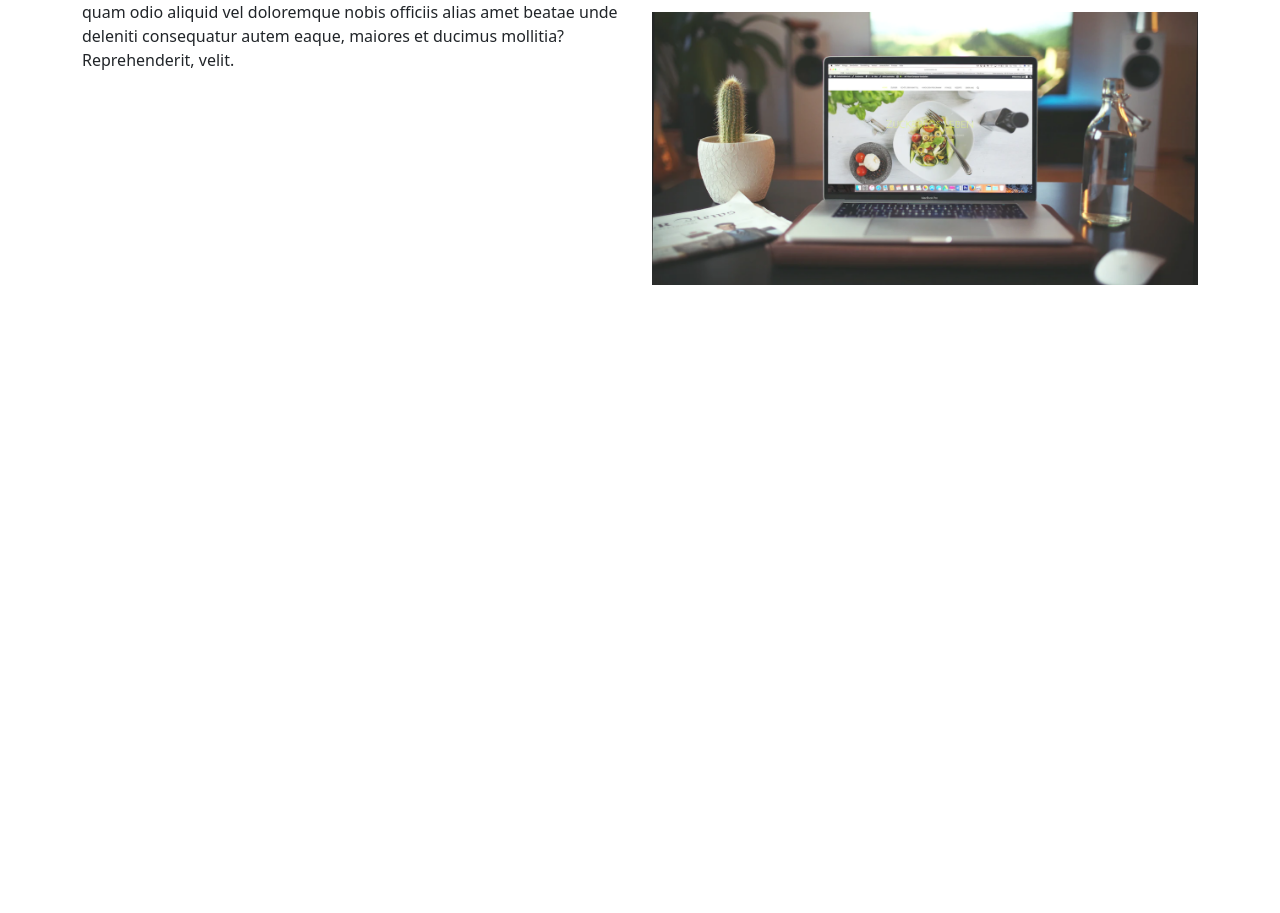
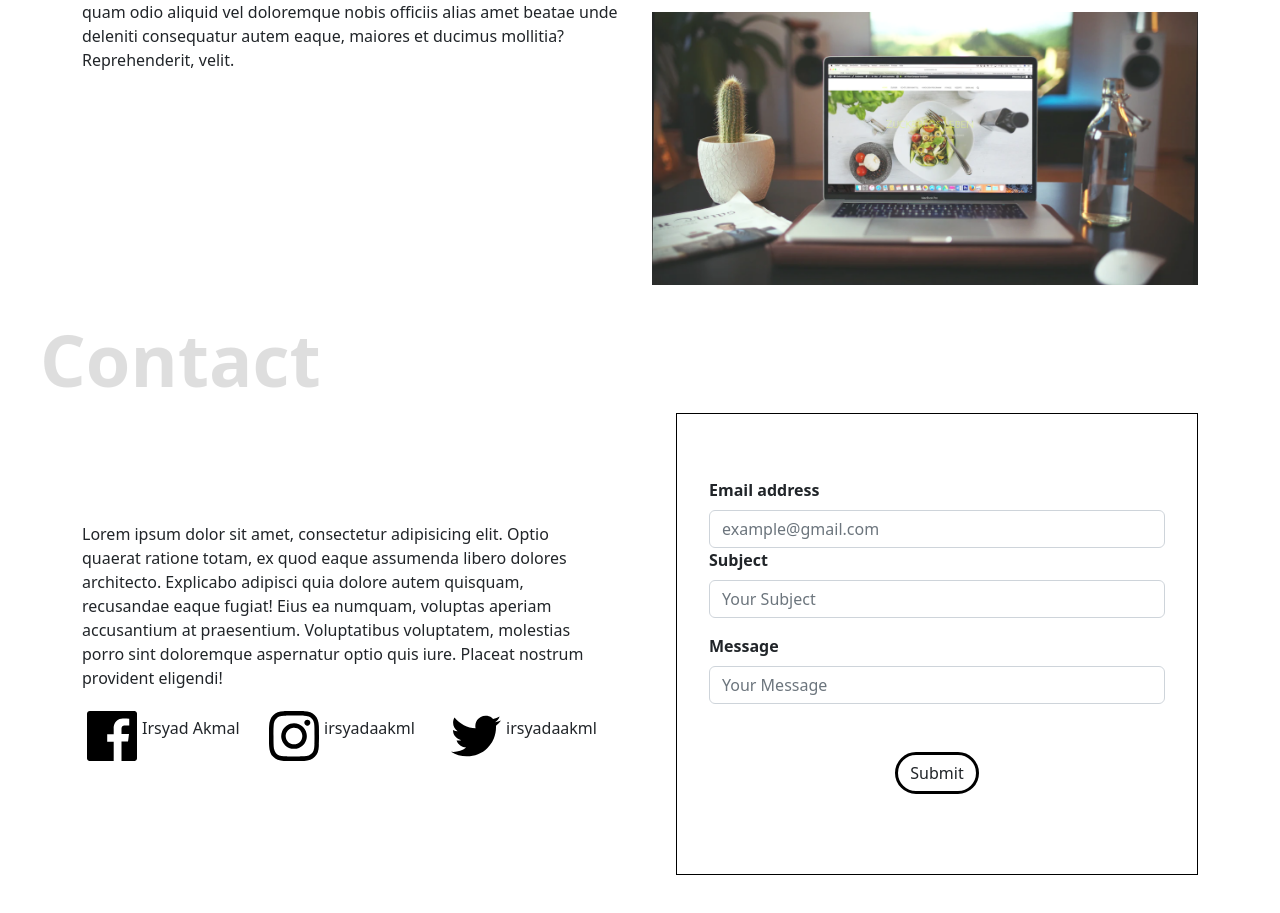
Before and after one commit to irsyadakmal99/LatihanCodingStudio-Portofolio, a plain HTML site: page index.html in a window 1280 px wide. Shown: the part 1638-2551 px from the top of the page. Before the commit the page ends 1923 px from the top, so only its background shows below. Drawn offline with nearby package versions, Linux system fonts and the light colour scheme.

Commit message:
add work

```diff
--- a/index.css
+++ b/index.css
@@ -125,6 +125,22 @@ section::before {
     content: 'Data Analyst';
 }
 
+.contact {
+    padding-bottom: 128px;
+}
+
+.contact::before {
+    content: 'Contact';
+}
+
+.contact-form {
+    border: 1px solid black;
+    padding: 64px 32px;
+}
+
+.form-label {
+    font-weight: 700;
+}
 
 @keyframes upDown {
     0% {
--- a/index.html
+++ b/index.html
@@ -111,6 +111,46 @@
         </div>
     </section>
 
+    <section id="contact" class="contact container">
+        <div class="row d-flex align-items-center gap-5">
+            <div class="col">
+                <p>Lorem ipsum dolor sit amet, consectetur adipisicing elit. Optio quaerat ratione totam, ex quod eaque assumenda libero dolores architecto. Explicabo adipisci quia dolore autem quisquam, recusandae eaque fugiat! Eius ea numquam, voluptas aperiam accusantium at praesentium. Voluptatibus voluptatem, molestias porro sint doloremque aspernatur optio quis iure. Placeat nostrum provident eligendi!</p>
+                <div class="row">
+                     <div class="col d-flex align-items-center">
+                        <img src="Image/Facebook.svg" alt="Facebook icon">
+                        <p>Irsyad Akmal</p>
+                     </div>
+                      <div class="col d-flex align-items-center">
+                        <img src="Image/Instagram.svg" alt="Instagram icon">
+                        <p>irsyadaakml</p>
+                      </div>
+                       <div class="col d-flex align-items-center">
+                        <img src="Image/Twitter.svg" alt="Twitter icon">
+                        <p>irsyadaakml</p>
+                       </div>
+                </div>
+            </div>
+            <div class="col">
+                <form class="contact-form">
+            <div class="mb-3">
+            <label for="inp_email" class="form-label">Email address</label>
+            <input type="email" class="form-control" id="inp_email" placeholder="example@gmail.com">
+        <div class="mb-3">
+            <label for="inp_subject" class="form-label">Subject</label>
+            <input type="text" class="form-control" id="inp_subject" placeholder="Your Subject">
+        </div>
+        <div class="mb-3">
+            <label for="inp_message" class="form-label">Message</label>
+            <input type="text" class="form-control" id="inp_message" placeholder="Your Message">
+        </div>
+        <div class="d-flex justify-content-center mt-5">
+            <button type="submit" class="btn button">Submit</button>
+        </div>
+        </form>
+                    </div>
+                </div>
+            </section>
+
     <!-- link js -->
     <script src="https://cdn.jsdelivr.net/npm/@popperjs/core@2.11.6/dist/umd/popper.min.js" integrity="sha384-oBqDVmMz9ATKxIep9tiCxS/Z9fNfEXiDAYTujMAeBAsjFuCZSmKbSSUnQlmh/jp3" crossorigin="anonymous"></script>
     <script src="https://cdn.jsdelivr.net/npm/bootstrap@5.2.1/dist/js/bootstrap.min.js" integrity="sha384-7VPbUDkoPSGFnVtYi0QogXtr74QeVeeIs99Qfg5YCF+TidwNdjvaKZX19NZ/e6oz" crossorigin="anonymous"></script>
```
Also changed, not shown: Image/Facebook.svg (added), Image/Instagram.svg (added), Image/Twitter.svg (added).
